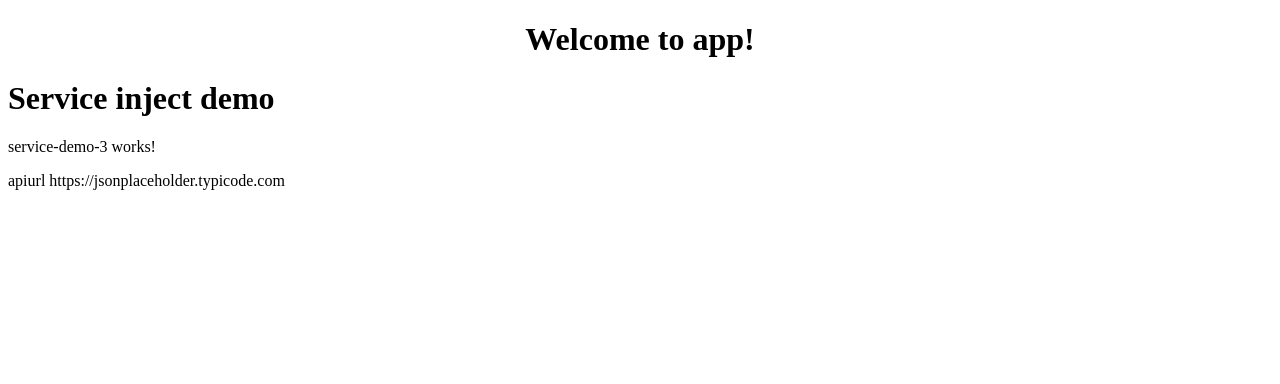
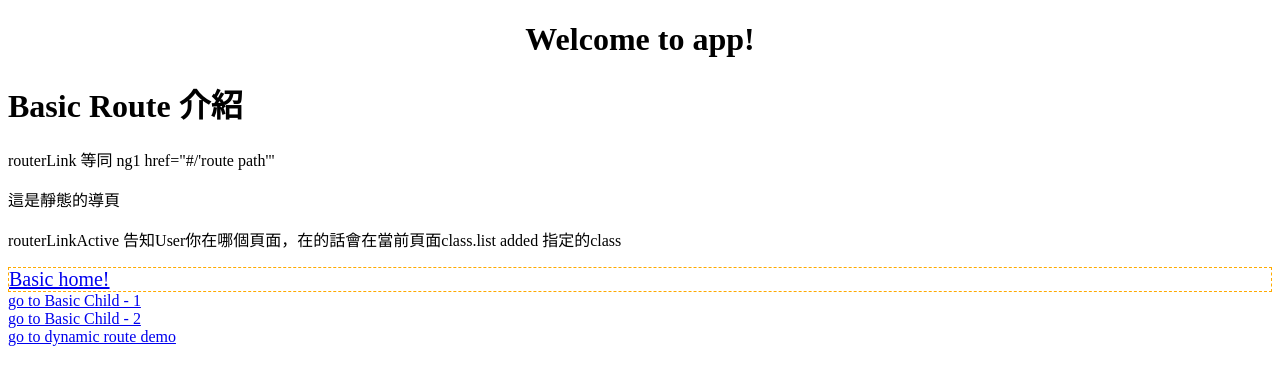
Before and after one commit to rojochen/ng4-basic-practice, an Angular app in the folder my-app/: page /#/basic/parent in a window 1280 px wide. Shown: the top 384 px of the page. Built offline with nearby package versions, Linux system fonts and the light colour scheme.

Commit message:
fixe route

```diff
--- a/my-app/src/app/app.component.html
+++ b/my-app/src/app/app.component.html
@@ -4,5 +4,5 @@
     Welcome to {{title}}!
   </h1>
 </div>
-<app-service-demo-1></app-service-demo-1>
-<!-- <router-outlet></router-outlet> -->
+<!-- <app-service-demo-1></app-service-demo-1> -->
+<router-outlet></router-outlet>
--- a/my-app/src/app/route/basic/basic.module.ts
+++ b/my-app/src/app/route/basic/basic.module.ts
@@ -4,14 +4,12 @@ import { Routes, RouterModule } from '@angular/router';
 import { BasicParentComponent } from './basic-parent/basic-parent.component';
 import { BasicChild1Component } from './basic-child-1/basic-child-1.component';
 import { BasicChild2Component } from './basic-child-2/basic-child-2.component';
-import { ErrorPageComponent } from '../share/error-page/error-page.component';
 
 const routes: Routes = [
   { path: '', redirectTo: '/basic/parent', pathMatch: 'full' },
   { path: 'basic/parent', component: BasicParentComponent },
   { path: 'basic/child1', component: BasicChild1Component },
   { path: 'basic/child2', component: BasicChild2Component }
-  // { path: '**', component: ErrorPageComponent }
 ];
 
 @NgModule({
```
Also changed, not shown: my-app/src/app/route/dynamic/dynamic.module.ts (+2 -5 lines), my-app/src/app/route/route.module.ts (+5 -6 lines), my-app/src/app/route/share/share.module.ts (+9 -2 lines).
